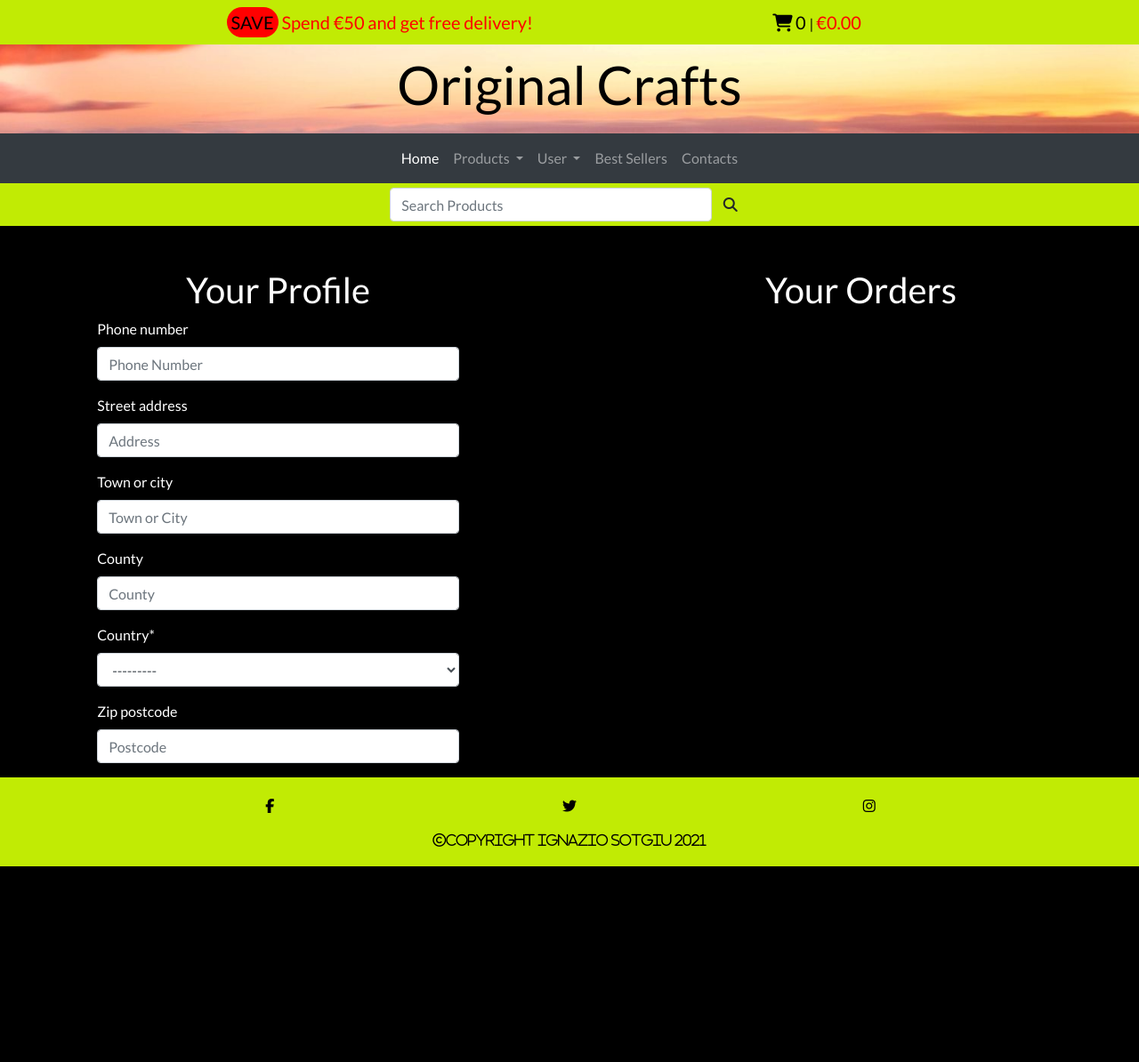
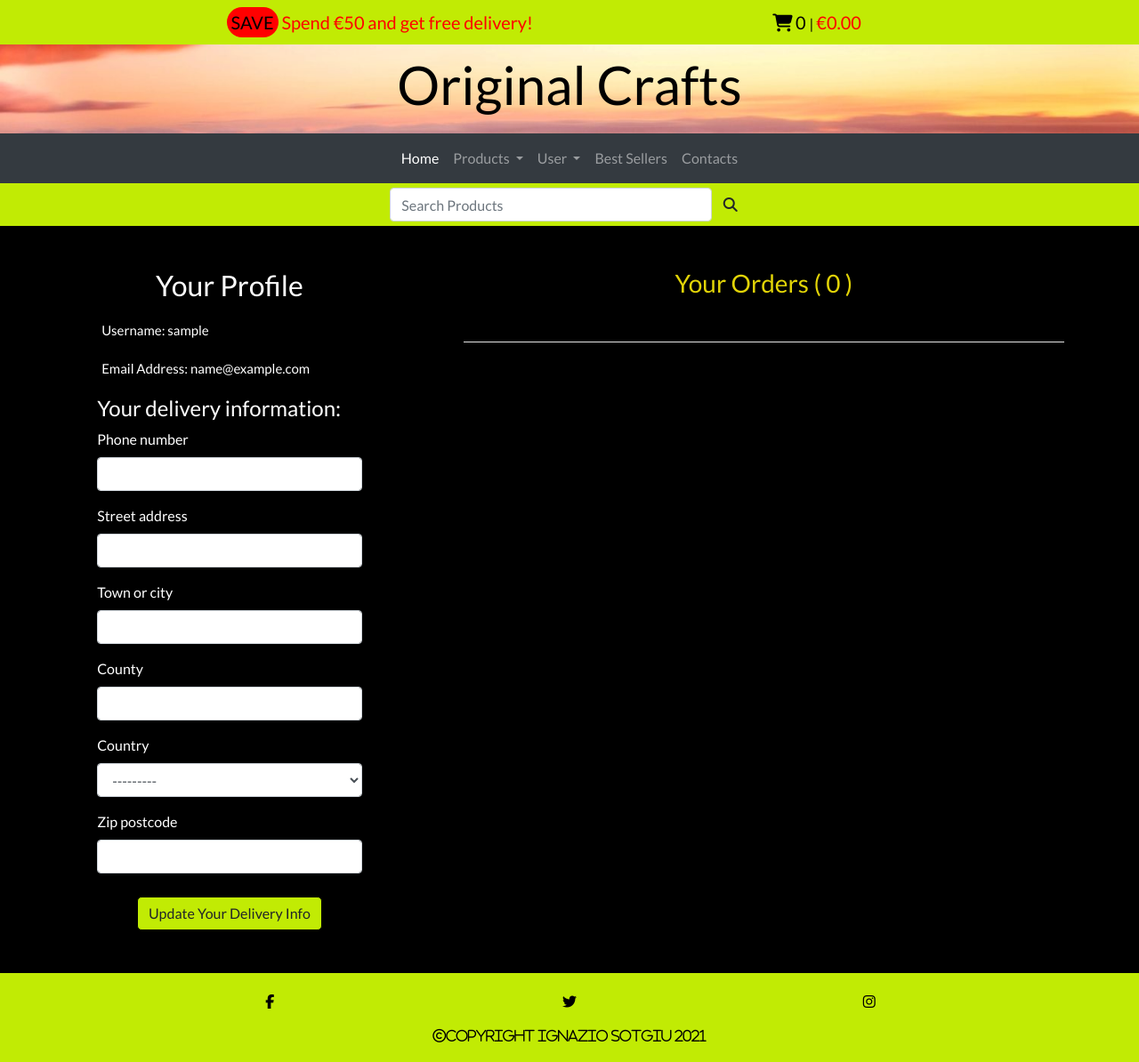
Before and after one commit to Code-Institute-Submissions/IgnazioSotgiu-original-crafts, a Django app: page /profiles/profiles/ in a window 1280 px wide. Shown: the whole page at 89% size. Before the commit the page ends 974 px from the top, so only its background shows below. Run offline with Django 3.2, Linux system fonts and the light colour scheme; the visitor is signed in with stand-in values (Sample User, id 1); data comes from the database, SQL or seed files in the repository; data that the repository does not hold is empty; some libraries are stand-ins or nearby versions.

Commit message:
added style to profile page

```diff
--- a/original_crafts/settings.py
+++ b/original_crafts/settings.py
@@ -174,6 +174,10 @@ USE_TZ = True
 
 STATIC_URL = '/static/'
 STATICFILES_DIRS = (os.path.join(BASE_DIR, 'static'),)
+STATICFILES_DIRS = [
+    BASE_DIR / "static",
+    '/var/www/static/',
+]
 
 # Default primary key field type
 # https://docs.djangoproject.com/en/3.2/ref/settings/#default-auto-field
--- a/profiles/forms.py
+++ b/profiles/forms.py
@@ -27,6 +27,6 @@ class ProfileForm(ModelForm):
             'zip_postcode': 'Postcode',
         }
 
-        for field in self.fields:
-            placeholder = placeholders[field]
-            self.fields[field].widget.attrs['placeholder'] = placeholder
+        # for field in self.fields:
+        #     placeholder = placeholders[field]
+        #     self.fields[field].widget.attrs['placeholder'] = placeholder
--- a/profiles/models.py
+++ b/profiles/models.py
@@ -15,7 +15,7 @@ class Profile(models.Model):
     zip_postcode = models.CharField(max_length=20, null=True, blank=True)
     county = models.CharField(max_length=30, null=True, blank=True)
     country = CountryField(
-        blank_label='(select country)', null=False, blank=False)
+        blank_label='(select country)', null=True, blank=True)
 
     class Meta:
         verbose_name_plural = 'profiles'
--- /dev/null
+++ b/profiles/static/profiles/css/profiles.css
@@ -0,0 +1,27 @@
+.order-container {
+    margin: 50px;
+    padding: 50px;
+    background-color: rgb(68, 65, 65);
+    border: 1px solid #fff;
+    border-radius: 20px;
+    width: auto;
+    height: fit-content;
+
+}
+.review-btn-container {
+    margin-bottom: 50px;
+}
+.hr-order-history {
+    margin-bottom: 50px;
+    background-color: #fff;
+    width: 80%;
+    margin-left: 10%;
+}
+.profile-info {
+    font-size: 15px;
+    margin: 20px 5px;
+}
+
+@media screen and (max-width: 575px){
+
+}
--- a/profiles/templates/profiles/profile_page.html
+++ b/profiles/templates/profiles/profile_page.html
@@ -1,26 +1,82 @@
 {% extends 'base.html' %}
 {% load static %}
+{% block extra_css %}
+    {{ block.super }}
+    <link rel="stylesheet" href="{% static '/profiles/css/profiles.css' %}">
+{% endblock %}
 
 
 {% block content %}
 <div class="row">
-    <div class="col-10 offset-1 col-md-4 offset-1">
-        <h1 class="white-text center-align mt-5">Your Profile</h1>
+    <div class="col-8 offset-2 col-lg-3 offset-lg-1">
+        <h2 class="white-text center-align mt-5">Your Profile</h2>
         <div class="white-text">
-            {{ form|crispy }}
+            <form action="{% url 'profile_page' %}" method="POST">
+                {% csrf_token %}
+                <div class="profile-info">Username: {{ profile.user.username }}</div>
+                <div class="profile-info">Email Address: {{ profile.user.email }}</div>
+                <h4>Your delivery information:</h4>
+                {{ form|crispy }}
+                <div class="center-align">
+                    <button type="submit" class="btn yellow-btn mb-5">Update Your Delivery Info</button>
+                </div>
+            </form>
         </div>
     </div>
-    <div class="col-10 offset-1 col-md-6 offset-0">
-        <h1 class="white-text center-align mt-5">Your Orders</h1>
+    <div class="col-12 col-lg-8">
         <div class="white-text">
-            <p></p>{% for order in orders %}
-            <p></p>{{ order.order_number }}
-            <p></p>{{ order.order_date }}
-            <p></p>{{ order.grand_total }}
-            <p></p>{{ order.order_number }}
-            <p></p>{{ order.image}}
+            <h3 class="yellow-text center-align mt-5 mb-5">Your Orders ( {{ order_count }} )</h3>
+            <hr class="hr-trolley">
+            {% for order in orders %}
+                <div class="order-container text-white">
+                    <div class="row">
+                        <div class="col-12 col-md-4">
+                            <p class="ml-3">Order Number:<br>{{ order.order_number|truncatechars:6 }}</p>
+                        </div>
+                        <div class="col-12 col-md-4">
+                            <p class="ml-3">Date:<br>{{ order.order_date }}</p>
+                        </div>
+                        <div class="col-12 col-md-4">
+                            <p class="ml-3">Order Total:<br>€{{ order.grand_total }}</p>
+                        </div>
+                    </div>
+                    <hr class="hr-order-history">
+                    {% for item in order.lineitems.all %}
+                    <div class="row">
+                        <div class="col-12 col-md-6">
+                            <div class="mb-3 center-align">
+                                {% if item.product.image %}
+                                    <img src="{{ item.product.image.url }}" alt="{{ item.product.name }}" class="trolley-image">
+                                {% else %}
+                                    <img src="{{ MEDIA_URL }}noimage.png" alt="{{ item.product.name }}" class="trolley-image">
+                                {% endif %}
+                            </div>
+                        </div>
+                        <div class="col-12 col-md-6 center-align">
+                            Name: {{ item.product.name|title }}
+                            <hr class="hr-trolley">
+                            Category: {{ item.product.category|title }}
+                            <hr class="hr-trolley">
+                            Quantity: {{ item.quantity }}
+                            <hr class="hr-trolley">
+                            Price:
+                            {% if item.product.special_price %}
+                                <span class="text-red ml-1"> SALE</span>
+                                <br>
+                                <del class="white-text">€{{ item.product.price}}</del>
+                                <span class="white-text ml-1">€{{ item.product.special_price }}</span>
+                            {% else %}
+                                <span class="white-text ml-1">€{{ item.product.price }}</span>
+                            {% endif %}
+                        </div>
+                        <div class="mx-auto review-btn-container">
+                            <a href="#" class="btn  btn-sm yellow-btn">Leave a Review</a>
+                        </div>
+                        <hr class="hr-order-history">
+                    </div>
+                    {% endfor%}
+                </div>
             {% endfor %}
-
         </div>
     </div>
 </div>
--- a/profiles/views.py
+++ b/profiles/views.py
@@ -3,17 +3,30 @@ from .models import Profile
 from checkout.models import CheckoutOrder
 from django.contrib.auth.decorators import login_required
 from .forms import ProfileForm
+from django.contrib import messages
+
 
 
 @login_required
 def profile_page(request):
     profile = get_object_or_404(Profile, user=request.user)
-    print(profile)
+    if request.method == 'POST':
+        profile_form = ProfileForm(request.POST, instance=profile)
+        if profile_form.is_valid():
+            profile_form.save()
+            messages.success(request, 'Your info were successfully updated')
+
     orders = profile.profile_orders.all()
+    product_count = 0
+    order_count = 0
+    for order in orders:
+        order_count += 1
+
     form = ProfileForm(instance=profile)
-    print(orders)
+
     template = 'profiles/profile_page.html'
     context = {
+        'order_count': order_count,
         'form': form,
         'profile': profile,
         'orders': orders,
--- a/static/css/base.css
+++ b/static/css/base.css
@@ -60,6 +60,10 @@ label.required-field {
 .hidden-btn {
     background-color: transparent;
     border: 0;
+}
+.bg-jumbotron-dark {
+    background-color: #695c5c;
+
 }
 /* back to top link */
 .back-to-top-container {
@@ -405,7 +409,7 @@ a:hover {
         padding-top: 3px;
     }
     .bg-dark {
-        background: url('/media/ms4-header-bg.jpg') no-repeat center center fixed;
+        background: url('/media/ms4-header-bg.jpg') no-repeat center center;
         background-size: cover;
     }
     .navbar-dark .navbar-toggler {
@@ -433,12 +437,16 @@ a:hover {
         margin-left: 40%;
     }
     .dropdown-item:focus, .dropdown-item:hover {
-        color: rgba(255,255,255,.75);
+        color: rgb(247, 240, 240);
         text-decoration: none;
         background-color: transparent;
     }
+    .navbar-dark .navbar-brand:focus, .navbar-dark .navbar-brand:hover{
+        color: #796363;
+    }
     .navbar-container {
         padding-left: 56px;
+        padding-top: 40px;
     }
     .navbar-dark .navbar-brand {
         color: #000;
```
Also changed, not shown: checkout/forms.py (+5 -5 lines), checkout/views.py (+7 -2 lines), profiles/migrations/0005_alter_profile_country.py (added).
